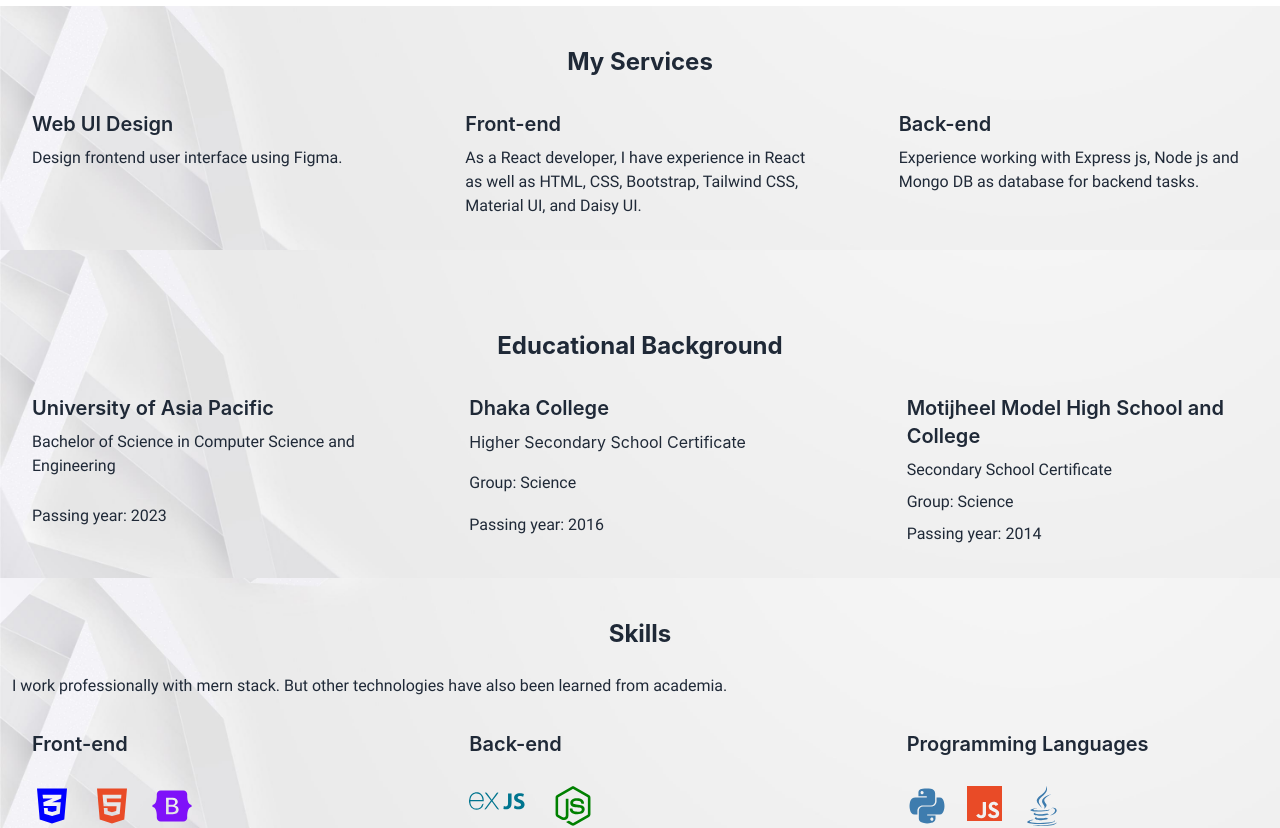
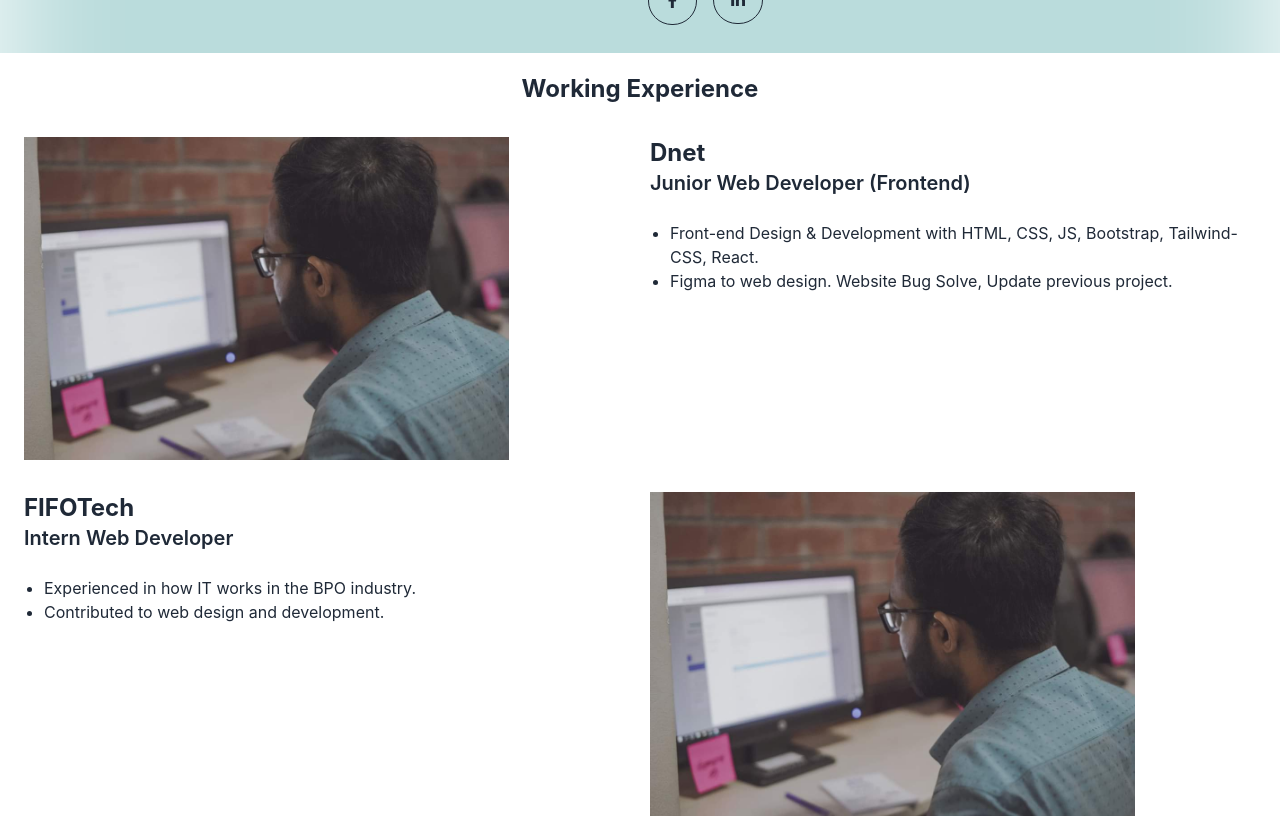
Before and after one commit to Sawom/Md_Abdur_Rashid, a React (Create React App) app: page / in a window 1280 px wide. Shown: the part 500-1328 px from the top of the page. Built offline with nearby package versions, Linux system fonts and the light colour scheme.

Commit message:
experience

```diff
--- a/src/Components/Home/About/About.js
+++ b/src/Components/Home/About/About.js
@@ -29,8 +29,8 @@ const About = () => {
                         </span>
                         <Cursor></Cursor>
                     </p>
-                    <p className="p-4 roboto">
-                        Motivated to use my skills in web application development. Proficient in MongoDB, Express.js,React, and Node.js, seeking an opportunity to contribute innovative coding skills and collaborative expertise to a development team.
+                    <p className="my-3 roboto">
+                        Eager to apply my expertise in full-stack web development, particularly with the MERN stack: MongoDB, Express.js, React, and Node.js. I am driven to contribute creative problem-solving skills and effective teamwork to build dynamic, user-friendly web applications. Seeking a role that offers challenges and opportunities to develop impactful digital solutions while collaborating with a talented development team. Passionate about delivering efficient, scalable code and fostering a productive, innovative environment.
                     </p>
                     <a href="https://drive.google.com/drive/folders/1tE9W_kbBbnvHOnLUQ4y4ZC0OFJYQiAWr?usp=sharing"  target="_blank">
                         <button className="btn btn-outline btn-md border-4 mt-6 ">  <span className='flex px-2'>  My Resume/CV </span>  </button>
--- a/src/Components/Home/WorkingExperience/WorkingExperience.js
+++ b/src/Components/Home/WorkingExperience/WorkingExperience.js
@@ -1,15 +1,52 @@
 import React from 'react';
+import Mywork from '../../../images/desk.jpeg';
 
 const WorkingExperience = () => {
     return (
-        <div  className='px-3 py-3'>
-            {/* 1st work*/}
-            <div className='grid lg:grid-cols-3 gap-5  md:grid-cols-3 '>
+        <div  className='px-3 my-5 container mx-auto'>
+            <h1 className='text-center text-2xl font-bold'>Working Experience</h1>
+            {/* 1st work */}
+            <div className='my-8 px-3 grid lg:grid-cols-2 gap-5  md:grid-cols-2 grid-cols-1 '>
+                {/* 1st div */}
+                <div>
+                    <img src={Mywork} style={{width: "80%"}} alt="" />
+                </div>
+                {/* 2nd div */}
+                <div>
+                    <h1  className="text-2xl font-bold">Dnet</h1>
+                    <h1 className="text-xl font-semibold">Junior Web Developer (Frontend)</h1>
+                    <br />
+                    <ul style={{ listStyleType: 'disc', paddingLeft: '20px' }}>
+                        <li>
+                            Front-end Design & Development with HTML, CSS, JS, Bootstrap, Tailwind-CSS, React.
+                        </li>
+                        <li>
+                            Figma to web design. Website Bug Solve, Update previous project.
+                        </li>
+                    </ul>
+                </div>
+            </div>
 
-            </div>
-            {/* 2nd work*/}
-            <div className='grid lg:grid-cols-3 gap-5  md:grid-cols-3 '>
-
+            {/* 2nd work */}
+            <div className='my-8 px-3 grid lg:grid-cols-2 gap-5  md:grid-cols-2 grid-cols-1 '>
+                {/* 1st div */}
+                <div>
+                    <h1  className="text-2xl font-bold">FIFOTech</h1>
+                    <h1 className="text-xl font-semibold">Intern Web Developer</h1>
+                    <br />
+                    <ul style={{ listStyleType: 'disc', paddingLeft: '20px' }}>
+                        <li>
+                            Experienced in how IT works in the BPO industry.
+                        </li>
+                        <li>
+                            Contributed to web design and development.
+                        </li>
+                    </ul>
+                </div>
+                {/* 2nd div */}
+                <div>
+                    <img src={Mywork} style={{width: "80%"}} alt="" />
+                </div>
             </div>
 
         </div>
```
Also changed, not shown: src/images/desk.jpeg (added).
